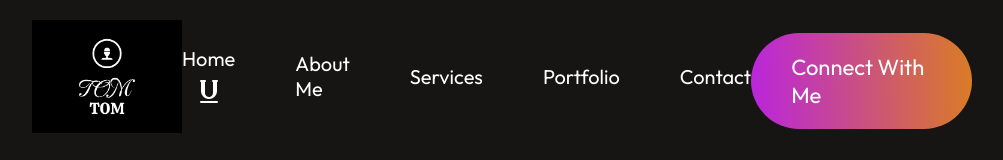
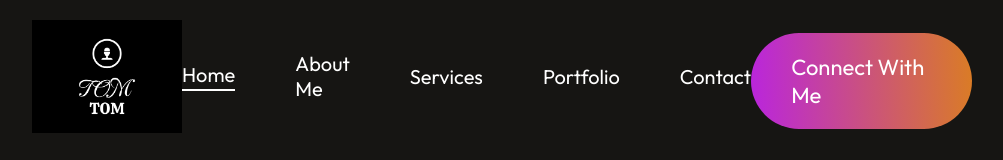
Before and after one commit to temuhabesha/portfolio-website, a React (Create React App) app: page / in a window 1280 px wide. Shown: the top 160 px of the page, without its empty margins (138-1141 px from the left). Built offline with nearby package versions, Linux system fonts and the light colour scheme.

Commit message:
update the header part when the is clicked

```diff
--- a/src/Component/Navbar/Navbar.css
+++ b/src/Component/Navbar/Navbar.css
@@ -91,3 +91,7 @@
 .underlineimages{
     text-decoration: underline white ;
 }
+.active{
+    padding-bottom: 2px;
+    border-bottom: 2px solid white;
+}
--- a/src/Component/Navbar/Navbar.jsx
+++ b/src/Component/Navbar/Navbar.jsx
@@ -25,11 +25,11 @@ const Closemenu=()=>{
       <img src={menu_open} onClick={openMenu} className='nav-mob-open' alt="" />
       <ul ref={menuRef} className=' nav-menu'>
         <img src={menu_close} onClick={Closemenu} className='nav-mob-close' alt="" />
-        <li><Anchorlink className='anchor-link' href='#home'><p onClick={()=>setMenu("home")}>Home</p></Anchorlink>{menu==="home"?<img src={underlineimages} alt=''/>:<></>}</li>
-        <li><Anchorlink className='anchor-link' offset={50} href='#about'><p onClick={()=>setMenu("about")}>About Me</p></Anchorlink>{menu==="about"?<img src={underlineimages} alt=''/>:<></>}</li>
-        <li><Anchorlink className='anchor-link' offset={50} href='#services'><p onClick={()=>setMenu("services")}>Services</p></Anchorlink>{menu==="services"?<img src={underlineimages} alt=''/>:<></>}</li>
-        <li><Anchorlink className='anchor-link' offset={50} href='#portfolio'><p onClick={()=>setMenu("portfolio")}>Portfolio</p></Anchorlink>{menu==="portfolio"?<img src={underlineimages} alt=''/>:<></>}</li>
-        <li><Anchorlink className='anchor-link' offset={50} href='#contact'><p onClick={()=>setMenu("contact")}>Contact</p></Anchorlink>{menu==="contact"?<img src={underlineimages} alt=''/>:<></>}</li>
+        <li className={menu==="home"?"active":""}><Anchorlink className='anchor-link' href='#home'><p onClick={()=>setMenu("home")}>Home</p></Anchorlink></li>
+        <li className={menu==="about"?"active":""}><Anchorlink className='anchor-link' offset={50} href='#about'><p onClick={()=>setMenu("about")}>About Me</p></Anchorlink></li>
+        <li className={menu==="services"?"active":""}><Anchorlink className='anchor-link' offset={50} href='#services'><p onClick={()=>setMenu("services")}>Services</p></Anchorlink></li>
+        <li className={menu==="portfolio"?"active":""}><Anchorlink className='anchor-link' offset={50} href='#portfolio'><p onClick={()=>setMenu("portfolio")}>Portfolio</p></Anchorlink></li>
+        <li className={menu==="contact"?"active":""}><Anchorlink className='anchor-link' offset={50} href='#contact'><p onClick={()=>setMenu("contact")}>Contact</p></Anchorlink></li>
       </ul>
       <div className="nav-connect"><Anchorlink className='anchor-link' offset={50} href='#contact'>Connect With Me</Anchorlink></div>
     </div>
```
